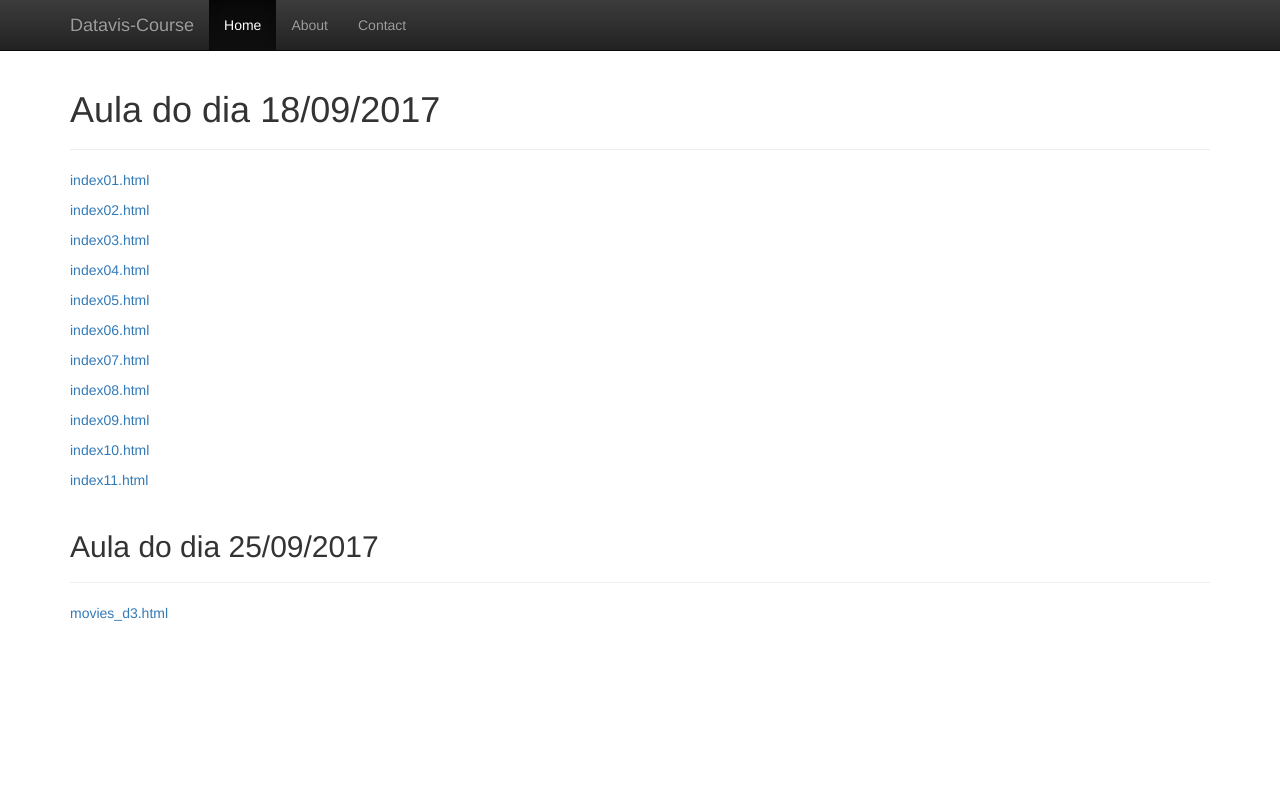
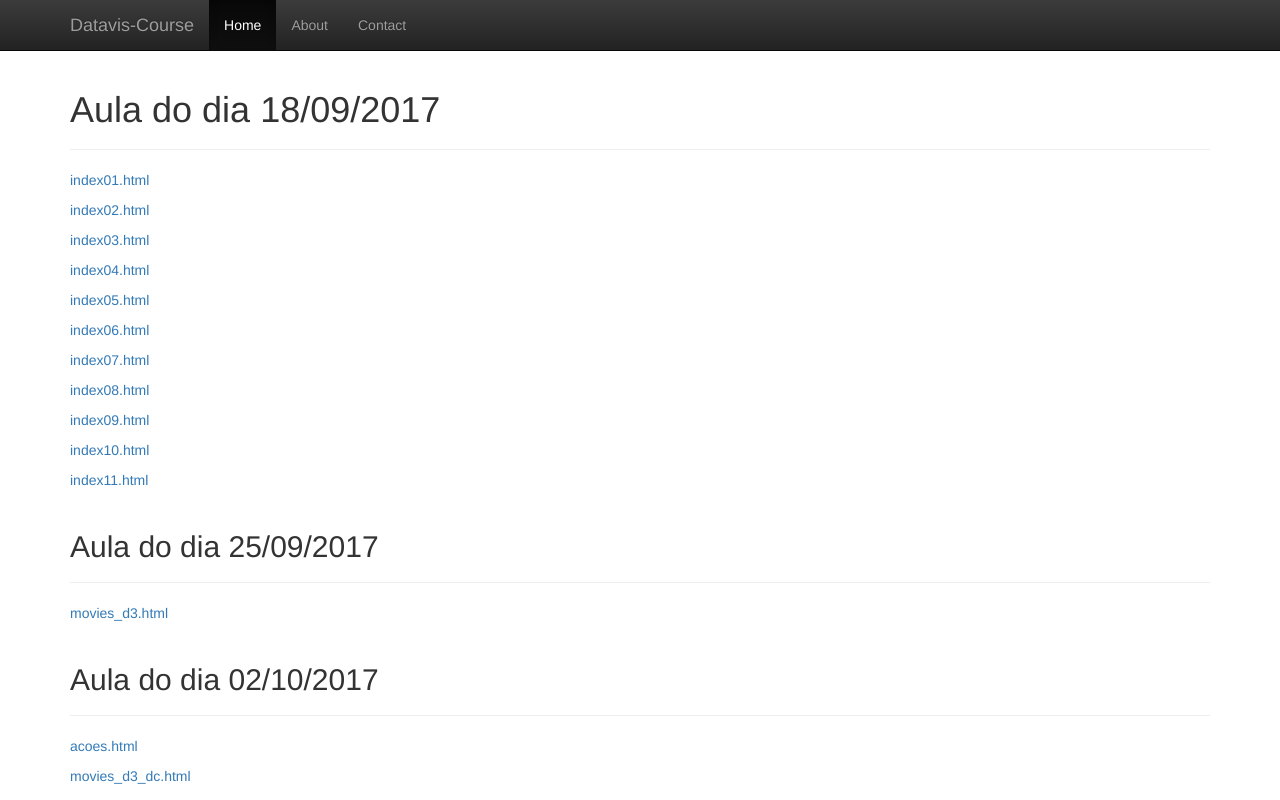
Before and after one commit to aragaobs/datavis--course, a plain HTML site: page index.html in a window 1280 px wide. Drawn offline with nearby package versions, Linux system fonts and the light colour scheme.

Commit message:
atualizacao index

```diff
--- a/index.html
+++ b/index.html
@@ -58,10 +58,16 @@
         <p><a href="/datavis--course/2017_09_18/index10.html">index10.html</a></p>
         <p><a href="/datavis--course/2017_09_18/index11.html">index11.html</a></p>
 
-	<div class="page-header">
-       <h2>Aula do dia 25/09/2017</h2>
-    </div>
-	  	<p><a href="/datavis--course/2017_09_25/movies_d3.html">movies_d3.html</a></p>
+	    <div class="page-header">
+        <h2>Aula do dia 25/09/2017</h2>
+      </div>
+	  	  <p><a href="/datavis--course/2017_09_25/movies_d3.html">movies_d3.html</a></p>
+
+      <div class="page-header">
+        <h2>Aula do dia 02/10/2017</h2>
+      </div>
+        <p><a href="/datavis--course/2017_10_02/acoes.html">acoes.html</a></p>
+    	 	<p><a href="/datavis--course/2017_10_02/movies_d3_dc.html">movies_d3_dc.html</a></p>
 
     </div><!-- /.container -->
 
```
